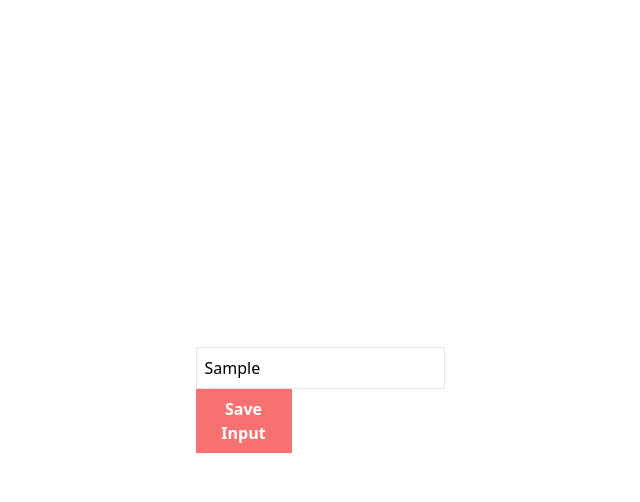
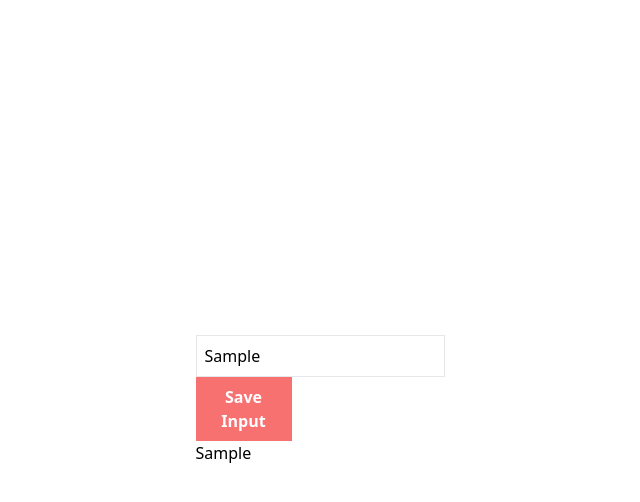
Before and after one commit to Kemelite1/Learn_frontend, a plain HTML site: page javascript/index.html in a window 1280 px wide. Both pictures are taken after typing "Sample" into the empty fields and a click on the button "Save Input". Shown: the whole page, without its empty margins (320-960 px from the left). Drawn offline with nearby package versions, Linux system fonts and the light colour scheme.

Commit message:
- innerHTML to display list items

```diff
--- a/javascript/index.html
+++ b/javascript/index.html
@@ -11,7 +11,10 @@
     <div class="flex flex-col">
     <input type="text" id="input-field" placeholder="www.flexers.com" class="p-2 border border-black/5">
     <button id="save-btn" class="bg-red-400 p-2 w-24 text-white font-bold">Save Input</button>
+    <ul id="list-items"></ul>
+
     </div>
+
 
 </div>
 
--- a/javascript/script.js
+++ b/javascript/script.js
@@ -3,10 +3,14 @@
 //a chrome extension
 
 let inputElement = document.getElementById('input-field');
-let inputButton = document.getElementById('save-btn');
+let saveButton = document.getElementById('save-btn');
+let listItems = document.getElementById('list-items')
 let myLeads = [];
 
-    inputButton.addEventListener('click', () => {
+    saveButton.addEventListener('click', () => {
         myLeads.push(inputElement.value);
-        console.log(myLeads);
-    })
+        for (let i = 0; i < myLeads.length; i++) {
+            listItems.innerHTML += `<li>${myLeads[i]}</li>`;
+        }
+
+        })
```
